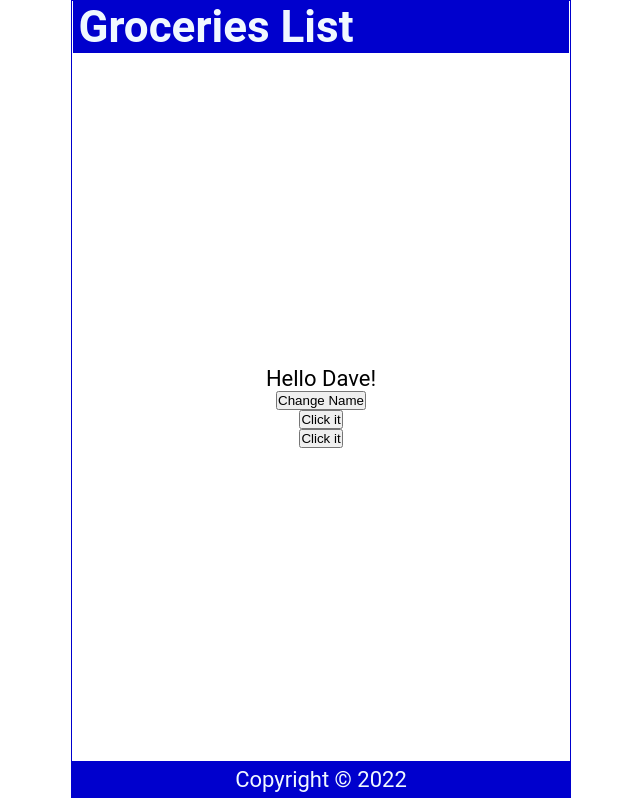
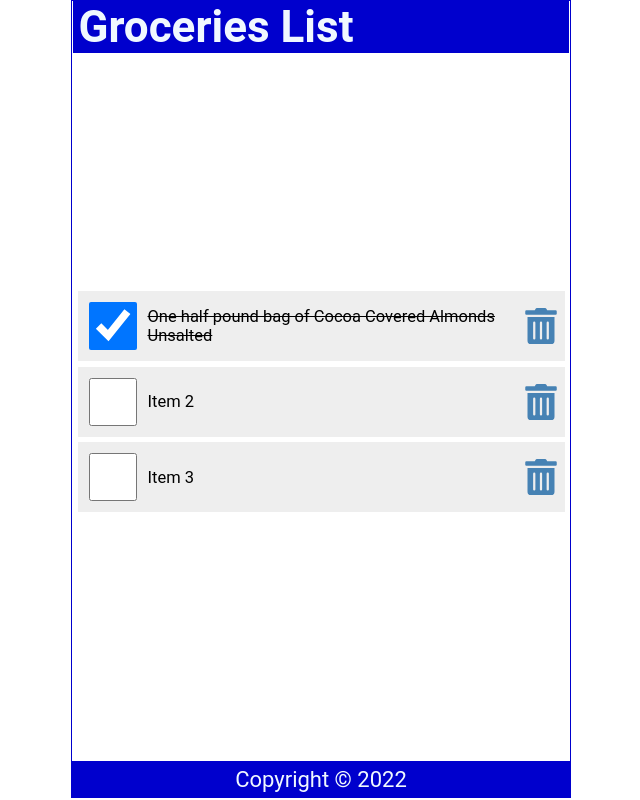
Before and after one commit to judascrow/react-beginners, a React (Create React App) app: page / in a window 1280 px wide. Shown: the whole page, without its empty margins (319-959 px from the left). Built offline with nearby package versions, Linux system fonts and the light colour scheme.

Commit message:
first commit

```diff
--- a/package.json
+++ b/package.json
@@ -8,6 +8,7 @@
     "@testing-library/user-event": "^13.5.0",
     "react": "^18.1.0",
     "react-dom": "^18.1.0",
+    "react-icons": "^4.3.1",
     "react-scripts": "5.0.1",
     "web-vitals": "^2.1.4"
   },
--- a/src/Content.js
+++ b/src/Content.js
@@ -1,31 +1,67 @@
 import { useState } from "react";
+import { FaTrashAlt } from "react-icons/fa";
 
 const Content = () => {
-  const [name, setName] = useState("Dave");
-  const [count, setCount] = useState(0);
+  const [items, setItems] = useState([
+    {
+      id: 1,
+      checked: true,
+      item: "One half pound bag of Cocoa Covered Almonds Unsalted",
+    },
+    {
+      id: 2,
+      checked: false,
+      item: "Item 2",
+    },
+    {
+      id: 3,
+      checked: false,
+      item: "Item 3",
+    },
+  ]);
 
-  const handleNameChange = () => {
-    const names = ["Bob", "Kevin", "Dave"];
-    const int = Math.floor(Math.random() * 3);
-    setName(names[int]);
+  const handleCheck = (id) => {
+    const listItems = items.map((item) =>
+      item.id === id ? { ...item, checked: !item.checked } : item
+    );
+    setItems(listItems);
+    localStorage.setItem("shoppinglist", JSON.stringify(listItems));
   };
 
-  const handleClick = () => {
-    setCount(count + 1);
-    setCount(count + 1);
-    console.log(count);
-  };
-
-  const handleClick2 = (name) => {
-    console.log(count);
+  const handleDelete = (id) => {
+    const listItems = items.filter((item) => item.id !== id);
+    setItems(listItems);
+    localStorage.setItem("shoppinglist", JSON.stringify(listItems));
   };
 
   return (
     <main>
-      <p onDoubleClick={handleClick}>Hello {name}!</p>
-      <button onClick={handleNameChange}>Change Name</button>
-      <button onClick={handleClick}>Click it</button>
-      <button onClick={handleClick2}>Click it</button>
+      {items.length ? (
+        <ul>
+          {items.map((item) => (
+            <li className="item" key={item.id}>
+              <input
+                type="checkbox"
+                onChange={() => handleCheck(item.id)}
+                checked={item.checked}
+              />
+              <label
+                style={item.checked ? { textDecoration: "line-through" } : null}
+                onDoubleClick={() => handleCheck(item.id)}
+              >
+                {item.item}
+              </label>
+              <FaTrashAlt
+                role="button"
+                tabIndex="0"
+                onClick={() => handleDelete(item.id)}
+              />
+            </li>
+          ))}
+        </ul>
+      ) : (
+        <p style={{ marginTop: "2rem" }}>Your list is empty.</p>
+      )}
     </main>
   );
 };
--- a/src/index.css
+++ b/src/index.css
@@ -54,3 +54,62 @@
   display: grid;
   place-content: center;
 }
+
+ul {
+  width: 100%;
+  list-style: none;
+  padding: 0 0.25rem 0.25rem;
+}
+
+ul li::before {
+  content: "\200B";
+}
+
+.item {
+  display: flex;
+  justify-content: flex-start;
+  align-items: center;
+  padding: 0.5rem 0 0.5rem 0.5rem;
+  margin: 0.25rem 0;
+  background-color: #eee;
+}
+
+.item:first-child {
+  margin: 0;
+}
+
+.item input[type="checkbox"] {
+  text-align: center;
+  width: 2.5rem;
+  width: 48px;
+  min-width: 48px;
+  height: 2.5rem;
+  height: 48px;
+  min-height: 48px;
+  cursor: pointer;
+  margin-right: 0.5rem;
+}
+
+.item input[type="checkbox"]:focus + label {
+  text-decoration: underline;
+}
+
+.item > label {
+  font-size: 0.75rem;
+  flex-grow: 1;
+}
+
+.item svg {
+  width: 48px;
+  min-width: 48px;
+  height: 36px;
+  font-size: 1rem;
+  color: steelblue;
+  cursor: pointer;
+}
+
+.item svg:focus,
+.item svg:hover {
+  color: red;
+  outline: none;
+}
```
Also changed, not shown: 1 other file (tests, documents, lock files or other folders).
